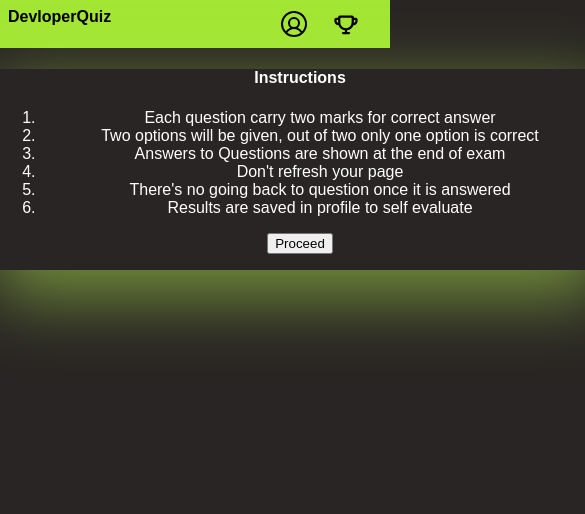
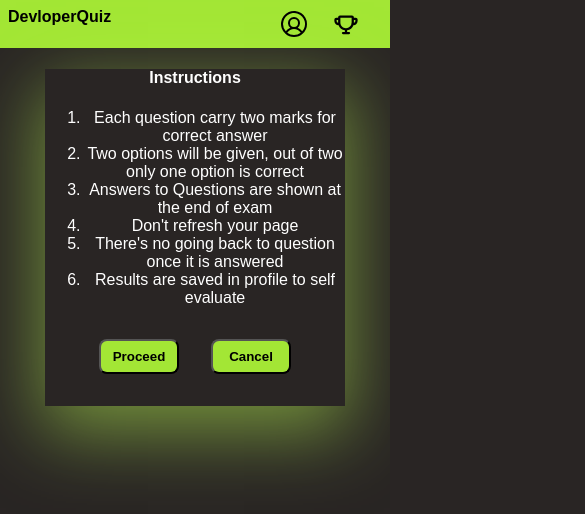
Before and after one commit to vineeth-t/DevloperQuiz, a React (Create React App) app: page /quiz/1 in a window 390 px wide. Shown: the top 514 px of the page, 585 px wide, since content can reach past the window. Built offline with nearby package versions, Linux system fonts and the light colour scheme; a web font is replaced by a local one.

Commit message:
style: made mobile friendly

```diff
--- a/src/Routes/Home/home.style.tsx
+++ b/src/Routes/Home/home.style.tsx
@@ -14,6 +14,7 @@ export const QuizCard = styled.div`
 export const QuizList = styled.div`
   display: flex;
   align-items: center;
+  flex-wrap:wrap;
   justify-content: center;
   margin: 2rem;
 `;
--- a/src/components/Header/header.style.ts
+++ b/src/components/Header/header.style.ts
@@ -21,15 +21,16 @@ export const animate = keyframes`
 export const Header = styled.div`
   display: flex;
   justify-content: space-between;
-
   background-color: var(--header-color);
   padding: 0.5rem;
 `;
 export const NavLeft = styled.div`
   font-weight: 800;
-  animation: ${animate} 5s ease-in-out;
+  animation: ${animate} 3s ease-in-out;
+
 `;
 export const NavRight = styled.div`
   display: flex;
   align-items: center;
+  animation: ${animate} 3s ease-in-out;
 `;
--- a/src/components/Header/header.tsx
+++ b/src/components/Header/header.tsx
@@ -1,10 +1,15 @@
 import { NavLeft, Header, NavRight } from "./header.style";
 import { ProfileIcon, TrophyIcon } from "../svgs";
+import { Link } from "react-router-dom";
 
 export const NavBar = () => {
   return (
     <Header>
-      <NavLeft>DevloperQuiz</NavLeft>
+      <NavLeft>
+        <Link to="/">
+          <span>DevloperQuiz</span>
+        </Link>
+      </NavLeft>
       <NavRight>
         <ProfileIcon />
         <TrophyIcon />
--- a/src/components/Instructions/instructions.tsx
+++ b/src/components/Instructions/instructions.tsx
@@ -1,27 +1,50 @@
-import styled from "styled-components"
+import { Link } from "react-router-dom";
+import styled, { css } from "styled-components";
 
-export const Rules=styled.section`
-color:white;
-margin:auto;
-text-align:center;
-width:600px;
+export const Rules = styled.section`
+  color: white;
+  margin: auto;
+  text-align: center;
+  width: 600px;
   box-shadow: rgba(191, 255, 83, 0.5) 0px 22px 70px 4px;
   padding: 0 0 1rem 0;
-`
-export const Button=styled.button<{primary:string}>`
+  @media screen and (max-width: 768px) {
+    width: 300px;
+  }
+`;
+export type Buttontypes={
+    secondary?:string
+}
+export const Button = styled.button<Buttontypes>`
+  color: black;
+  width:5rem;
+  text-align:center;
+  border-radius:0.5rem;
+  background-color: var(--header-color);
+  cursor: pointer;
+  padding: 0.5rem;
+  font-weight: 800;
+  margin:1rem;
+`;
 
-`
-export function Instructions({setInstructions}:any){
-    return <Rules>
+export function Instructions({ setInstructions }: any) {
+  return (
+    <Rules>
       <h4>Instructions</h4>
       <ol>
         <li>Each question carry two marks for correct answer</li>
-            <li>Two options will be given, out of two only one option is correct</li>
+        <li>
+          Two options will be given, out of two only one option is correct
+        </li>
         <li>Answers to Questions are shown at the end of exam</li>
         <li>Don't refresh your page</li>
         <li>There's no going back to question once it is answered</li>
         <li>Results are saved in profile to self evaluate </li>
       </ol>
-        <Button primary={'primary'} onClick={()=>setInstructions(false)}>Proceed</Button>
+        <Button onClick={() => setInstructions(false)}>Proceed</Button>
+        <Button secondary='secondary'>
+          <Link to="/">Cancel</Link>
+        </Button>
     </Rules>
+  );
 }
--- a/src/styles.css
+++ b/src/styles.css
@@ -12,3 +12,7 @@ body {
   --bg-color: #292524;
   --header-color: #a3e635;
 }
+a{
+  text-decoration: none;
+  color:black;
+}
```
Lines whose indentation alone changed are shown as unchanged.
